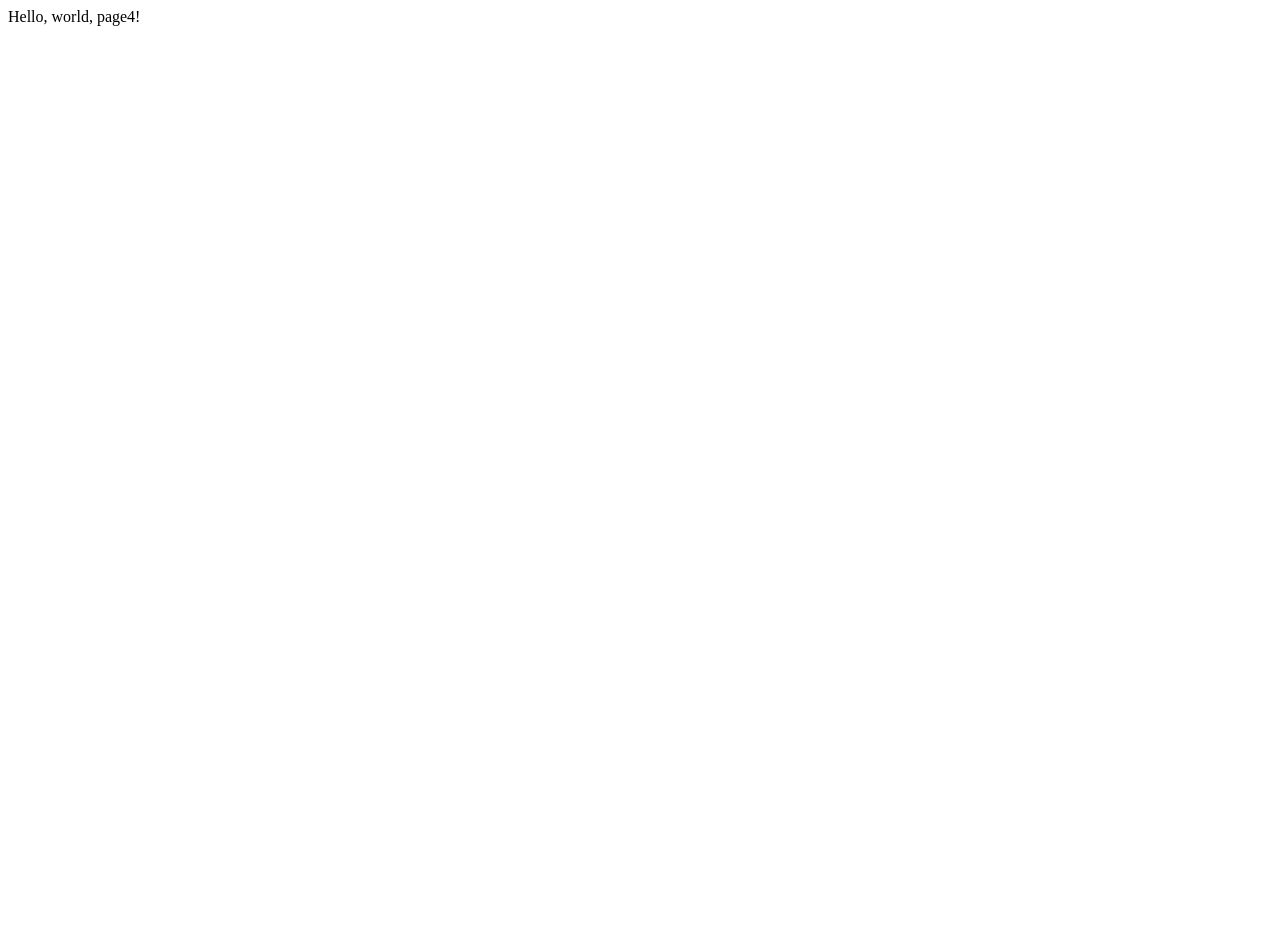
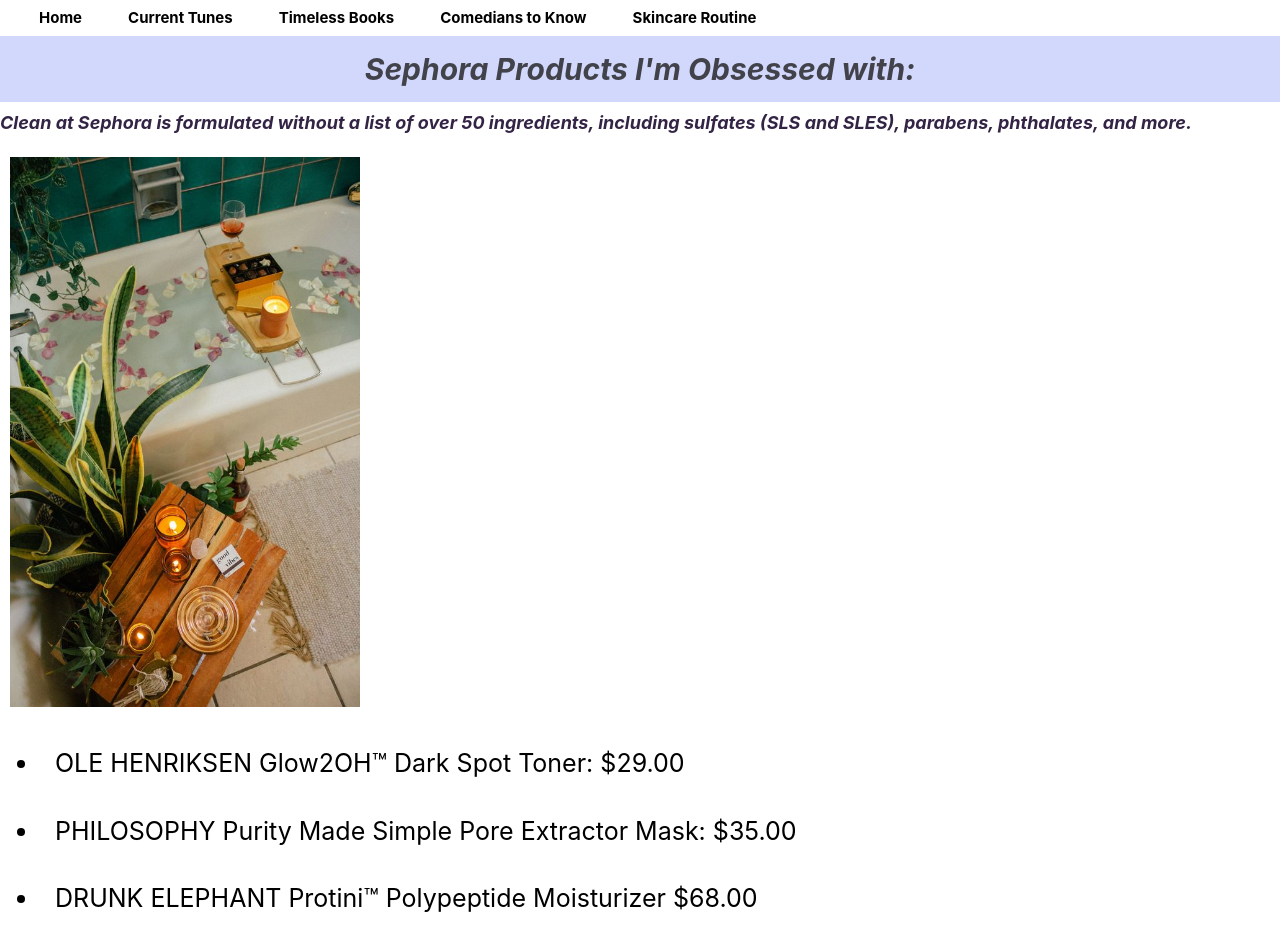
Before and after one commit to tpiskun/CS50_Homepage, a plain HTML site: page page4.html in a window 1280 px wide. Before the commit the page ends 800 px from the top, so only its background shows below. Drawn offline with nearby package versions, Linux system fonts and the light colour scheme.

Commit message:
Completed Design for Page4.html
This commit contains the following updates:
-Added content to page4.html
-Added inheritence to the scss stylesheet

```diff
--- a/page4.html
+++ b/page4.html
@@ -1,9 +1,44 @@
 <!DOCTYPE html>
 <html>
     <head>
-        <title>My Webpage</title>
+        <title>Skincare Routine</title>
     </head>
+
     <body>
-        Hello, world, page4!
-    </body>
+    <nav class="navbar navbar-expand-lg">
+        <button class="navbar-toggler" type="button" data-toggle="collapse" data-target="#navbarNav" aria-controls="navbarNav" aria-expanded="false" aria-label="Toggle navigation">
+          <span class="navbar-toggler-icon"></span>
+        </button>
+        <div class="collapse navbar-collapse" id="navbarNav">
+          <ul class="navbar-nav">
+            <li class="nav-item">
+              <a class="nav-link" href="index.html">Home</a>
+            </li>
+            <li class="nav-item">
+              <a class="nav-link" href="page1.html">Current Tunes</a>
+            </li>
+            <li class="nav-item">
+              <a class="nav-link" href="page2.html">Timeless Books</a>
+            </li>
+            <li class="nav-item">
+              <a class="nav-link" href="page3.html">Comedians to Know</a>
+            </li>
+            <li class="nav-item">
+              <a class="nav-link" href="page4.html">Skincare Routine</a>
+            </li>
+          </ul>
+        </div>
+      </nav>
+
+      <h1>Sephora Products I'm Obsessed with: </h1>
+      <link rel="stylesheet" href="https://maxcdn.bootstrapcdn.com/bootstrap/4.0.0/css/bootstrap.min.css" integrity="sha384-Gn5384xqQ1aoWXA+058RXPxPg6fy4IWvTNh0E263XmFcJlSAwiGgFAW/dAiS6JXm" crossorigin="anonymous">
+      <link rel="stylesheet" href="webpage_style.css"/>
+
+      <h5 class="cleanMessage"></h5>
+      <h5 id="self_care_img"><img src="self_care.jpg"  class="rounded"></img></h5>
+        <ul>
+            <li><a class="sephora_link" href="https://www.sephora.com/product/glow2oh-dark-spot-toner-P439061?icid2=products%20grid:p439061:product">OLE HENRIKSEN Glow2OH™ Dark Spot Toner: <span>$29.00</span></li>
+            <li><a class="sephora_link" href="https://www.sephora.com/product/purity-made-simple-pore-extractor-mask-P417621?icid2=products%20grid:p417621:product">PHILOSOPHY Purity Made Simple Pore Extractor Mask: <span>$35.00</span></li>
+            <li><a class="sephora_link" href="https://www.sephora.com/product/protini-tm-polypeptide-cream-P427421?icid2=products%20grid:p427421">DRUNK ELEPHANT Protini™ Polypeptide Moisturizer <span>$68.00</span></li>
+        </ul>
 </html>
--- a/webpage_style.scss
+++ b/webpage_style.scss
@@ -8,6 +8,8 @@ $image_width: 370px;
 $padding: 10px;
 $th_background_color: #dfe0e6;
 $media_background_color: #edfff4;
+$cleanSkincareMessagecolor:#332445;
+$vCleanSkincareMessageText: "Clean at Sephora is formulated without a list of over 50 ingredients, including sulfates (SLS and SLES), parabens, phthalates, and more.";
 
   /* body{
     background-color: $page_background_color;
@@ -137,3 +139,24 @@ $media_background_color: #edfff4;
         left: 50%;
       }
     }
+
+    // Page 4 Styling
+    %clean_skin_message{
+      font-size:18px;
+      font-weight: bold;
+      font-style: italic;
+      color: $cleanSkincareMessagecolor;
+    }
+
+    .cleanMessage::before{
+      content:$vCleanSkincareMessageText;
+      @extend %clean_skin_message;
+    }
+
+    #self_care_img{
+      margin-left: auto;
+      padding-top: 15px;
+      padding-bottom: 15px;
+      height: auto;
+      width: auto;
+    }
```
Also changed, not shown: page1.html (+3 -0 lines), page2.html (+3 -0 lines), page3.html (+3 -0 lines), self_care.jpg (added), webpage_style.css, 1 other file.
